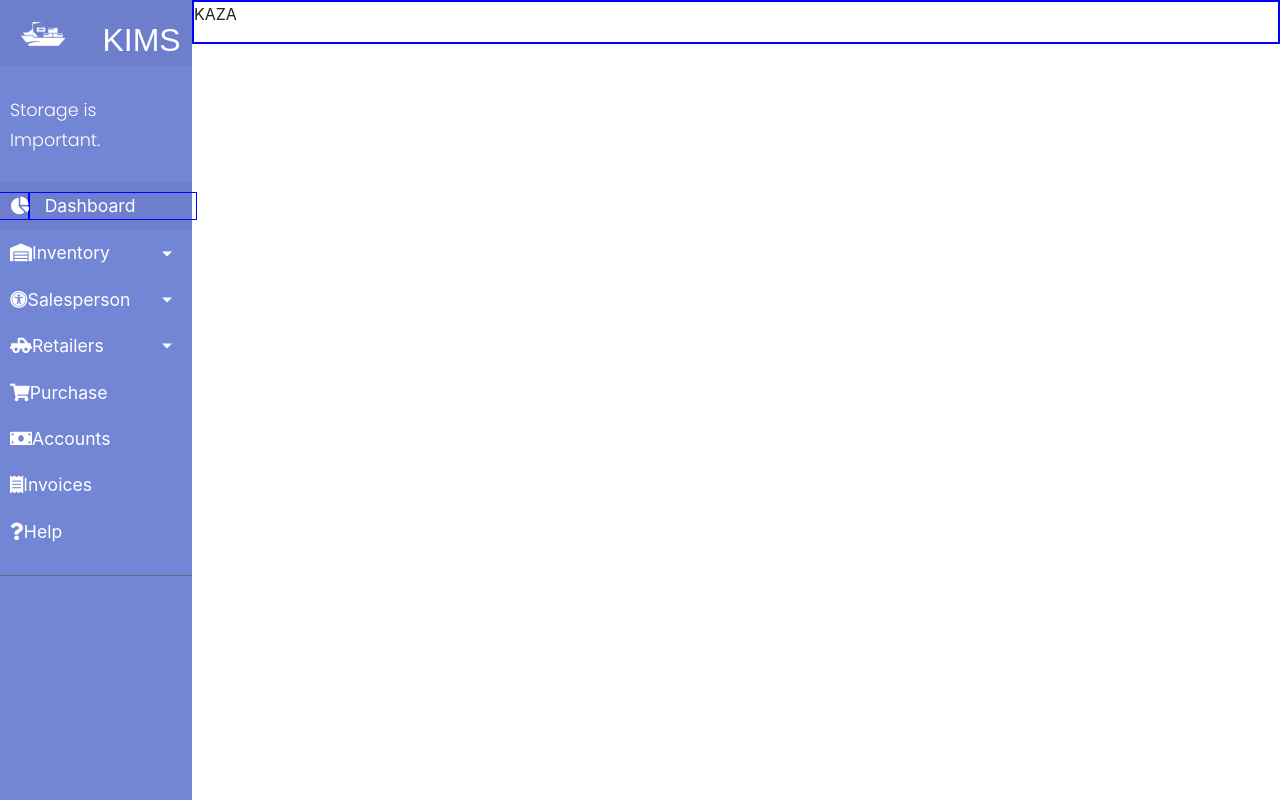
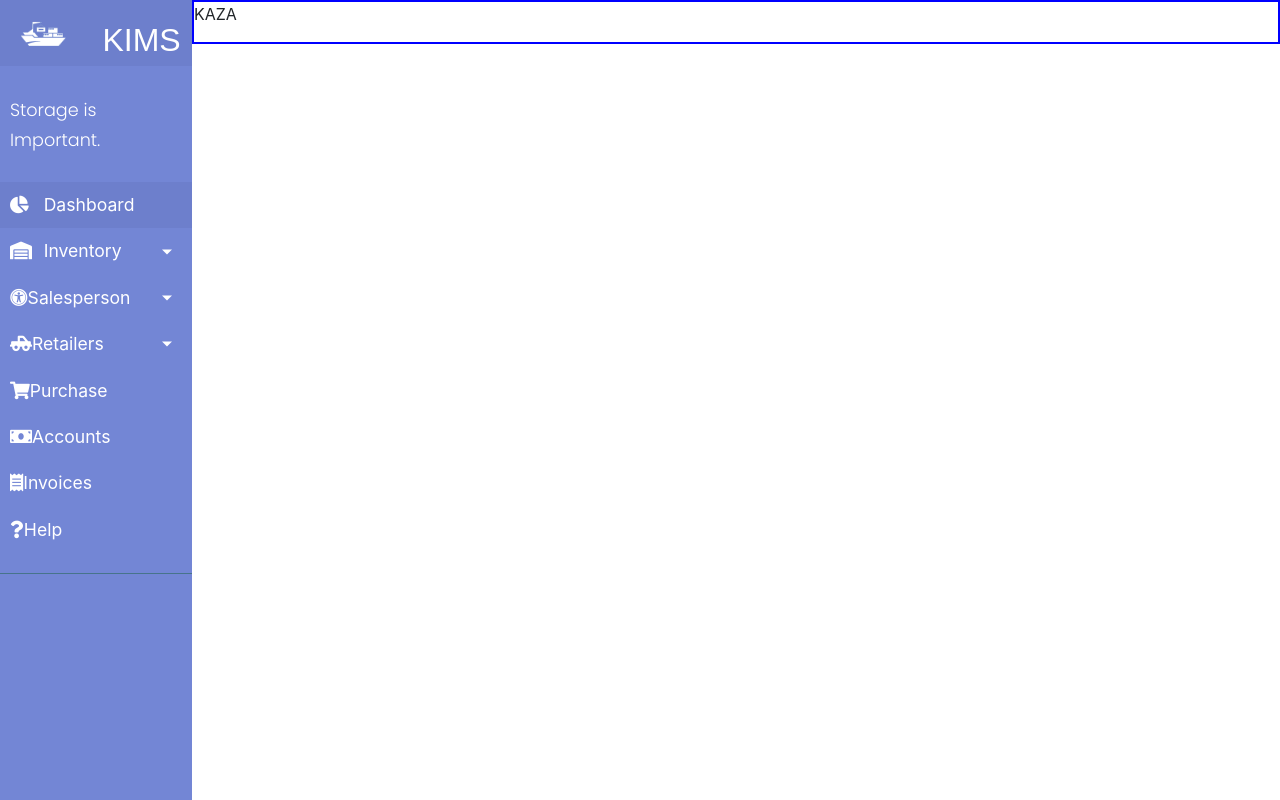
Before and after one commit to kazimhr/semesterproject, a PHP site: page / in a window 1280 px wide. Run offline with PHP 8.4, Linux system fonts and the light colour scheme; some libraries are stand-ins or nearby versions.

Commit message:
2nd bootstrap sidebar test

```diff
--- a/index.html
+++ b/index.html
@@ -46,13 +46,18 @@
             <li  class="active">
                 <a href="index.html" class="link">
                     <div class="row">
-                        <div class="col-sm-2 custom_icon" style="border: 1px blue solid;"><i class="fas fa-chart-pie"></i></div>
-                        <div class="col-sm-10 custom_item_sidebar" style="border: 1px blue solid;"><span class="">Dashboard</span></div>
+                        <div class="col-sm-2 custom_icon"><i class="fas fa-chart-pie"></i></div>
+                        <div class="col-sm-10 custom_item_sidebar" ><span class="">Dashboard</span></div>
                     </div>
                 </a>
             </li>
             <li>
-                <a href="#homeSubmenu" data-toggle="collapse" aria-expanded="false" class="dropdown-toggle link"><i class="fas fa-warehouse sidebar_icons"></i><span class="sidebar_items_on_mob">Inventory</span></a>
+                <a href="#homeSubmenu" data-toggle="collapse" aria-expanded="false" class="dropdown-toggle link">
+                    <div class="row">
+                        <div class="col-sm-2 custom_icon"><i class="fas fa-warehouse sidebar_icons"></i></div>
+                        <div class="col-sm-10 custom_item_sidebar"><span class="sidebar_items_on_mob">Inventory</span></div>
+                    </div>
+                </a>
                 <ul class="collapse list-unstyled" id="homeSubmenu">
                     <li>
                         <a href="newitem.html" class="link">New</a>
--- a/styles_index.css
+++ b/styles_index.css
@@ -207,12 +207,10 @@ a.article:hover {
 
     .custom_icon{
         text-align: center;
-        border: 1px blue solid;
     }
     .custom_item_sidebar{
         font-size: 0.7em;
         text-align: center;
-        border: 1px blue solid;
     }
     #custom_wrapper{
         width: 75%;
```
